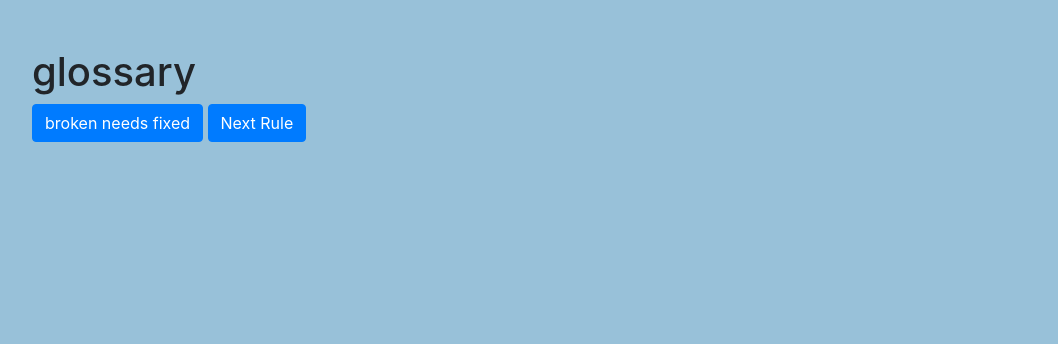
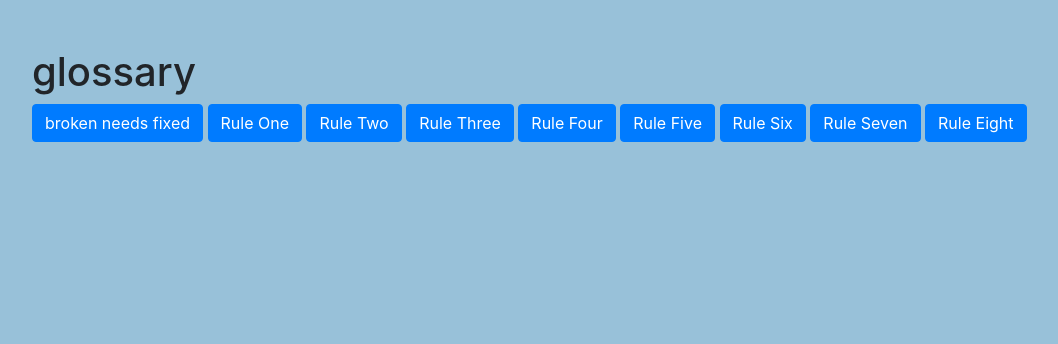
Before and after one commit to HCIGiovanniFanclub/HCIProject, a Flask app: page /glossary in a window 1280 px wide. Shown: the part 76-420 px from the top of the page, without its empty margins (53-1111 px from the left). Run offline with Flask 3, Linux system fonts and the light colour scheme; some libraries are stand-ins or nearby versions.

Commit message:
can choose rule from glossary

```diff
--- a/website/templates/glossary.html
+++ b/website/templates/glossary.html
@@ -4,7 +4,15 @@
      glossary
     </h1>
     <a href="/home" class="btn btn-primary">broken needs fixed</a>
-    <a href="/rule1" class="btn btn-primary">Next Rule</a>
+    <a href="/rule1" class="btn btn-primary">Rule One</a>
+    <a href="/rule2" class="btn btn-primary">Rule Two</a>
+    <a href="/rule3" class="btn btn-primary">Rule Three</a>
+    <a href="/rule4" class="btn btn-primary">Rule Four</a>
+    <a href="/rule5" class="btn btn-primary">Rule Five</a>
+    <a href="/rule6" class="btn btn-primary">Rule Six</a>
+    <a href="/rule7" class="btn btn-primary">Rule Seven</a>
+    <a href="/rule8" class="btn btn-primary">Rule Eight</a>
+
 
     <style>footer{
         bottom: 0;
```
